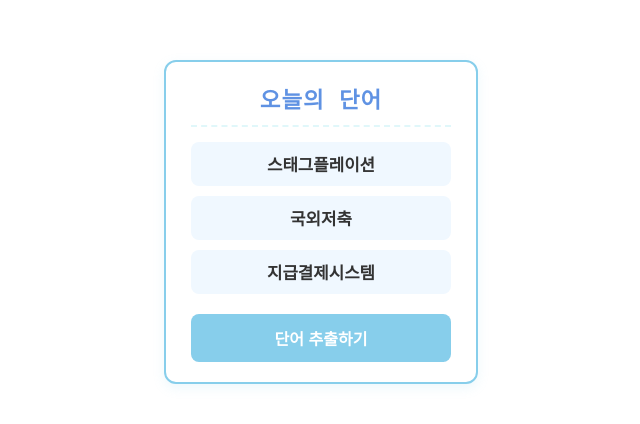
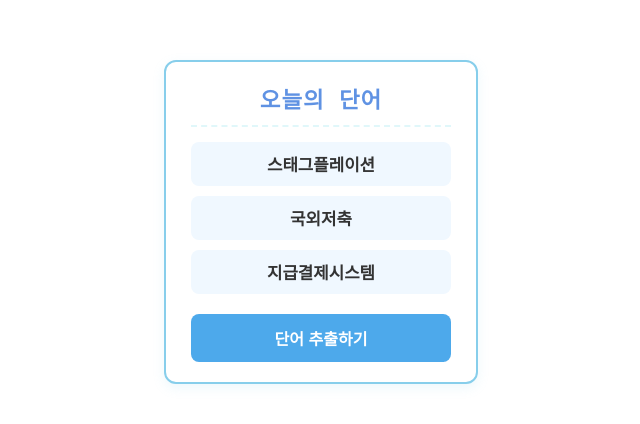
Before and after one commit to yjlee0036/Notion-Widget, a plain HTML site: page index.html in a window 1280 px wide. Shown: the part 178-602 px from the top of the page, without its empty margins (319-959 px from the left). Drawn offline with Linux system fonts and the light colour scheme; a web font is replaced by a local one.

Commit message:
Update index.html

```diff
--- a/index.html
+++ b/index.html
@@ -63,7 +63,7 @@
         }
 
         button {
-            background-color: #87CEEB;
+            background-color: #4da9eb;
             color: white;
             border: none;
             border-radius: 8px;
```
